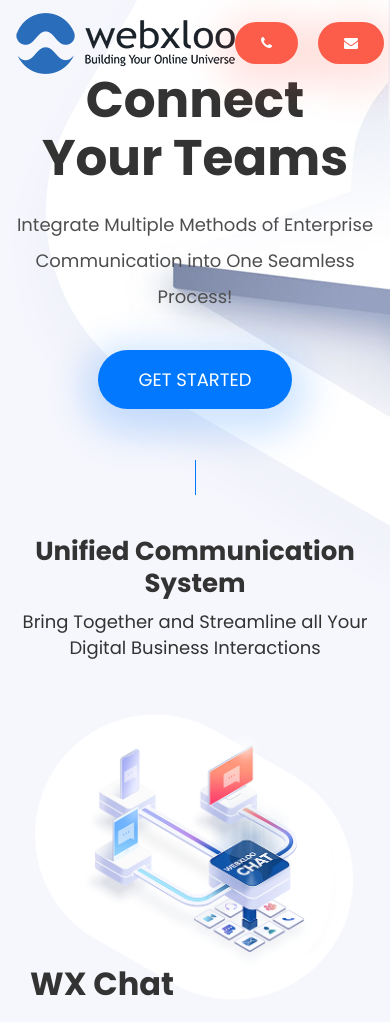
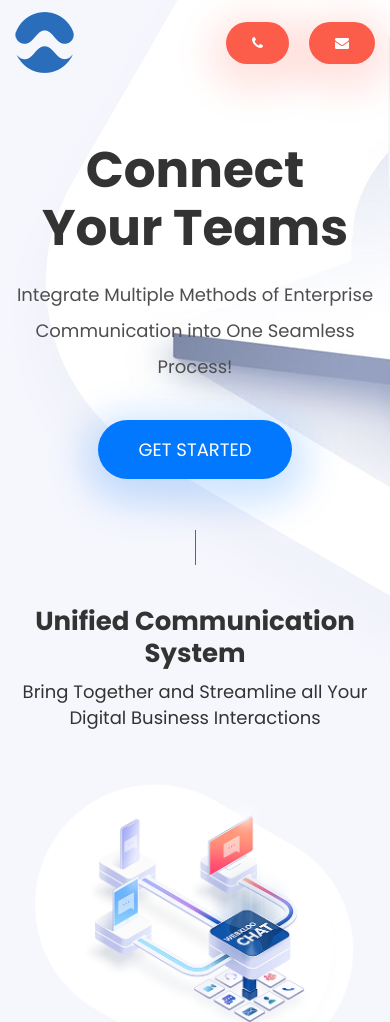
Before and after one commit to schaslivchik/uc-2020, a plain HTML site: page index.html in a window 390 px wide. Shown: the top 1022 px of the page. Drawn offline with nearby package versions, Linux system fonts and the light colour scheme.

Commit message:
updated xs size

```diff
--- a/index.html
+++ b/index.html
@@ -13,7 +13,7 @@
   <nav class="uc-navbar">
     <div class="container">
       <div class="container-uc-navbar">
-        <div class="logo"><a href="/"><img src="images/landing-logo-WX.png" alt="logo"></a></div>
+        <div class="logo"><a href="/"><img class="hidden-xs" src="images/landing-logo-WX.png" alt="logo"><img class="hidden-lg hidden-md hidden-sm" src="images/landing-logo-WX-small.png" alt="logo"></a></div>
         <div class="uc-contact-inform hidden-xs">
           <div class="phone-inform"><i class="fa fa-phone" aria-hidden="true"></i> <a href="tel:727475-4455"> (727) 475-4455</a></div>
           <a href="#" class="btn btn-danger-landing">Contact Us</a>
--- a/style.css
+++ b/style.css
@@ -265,6 +265,9 @@ body {
 .block-header-img img {
   max-width: initial ;
 }
+.header-block {
+  margin-top: 70px;
+}
 }
 @media all and (max-width: 460px) {
   .uc-solutions-item {
```
Also changed, not shown: images/landing-logo-WX-small.png (added).
